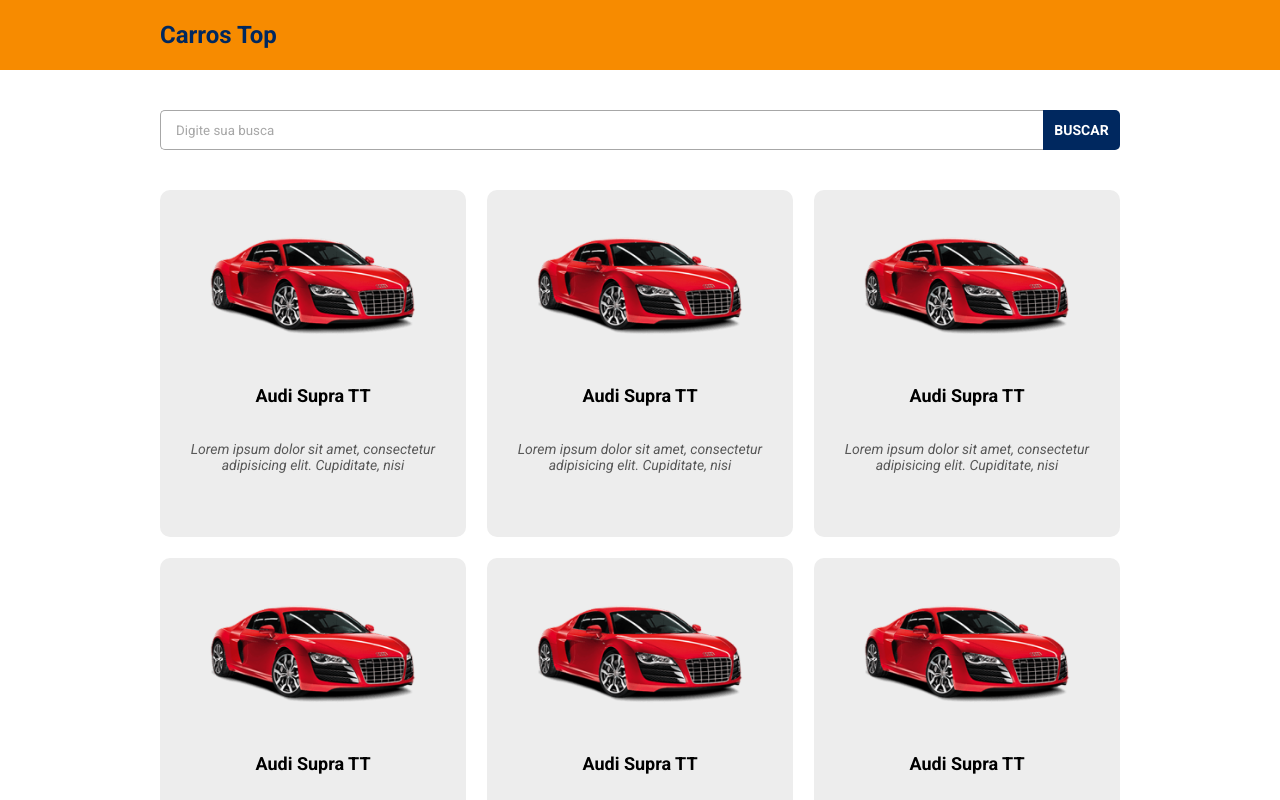
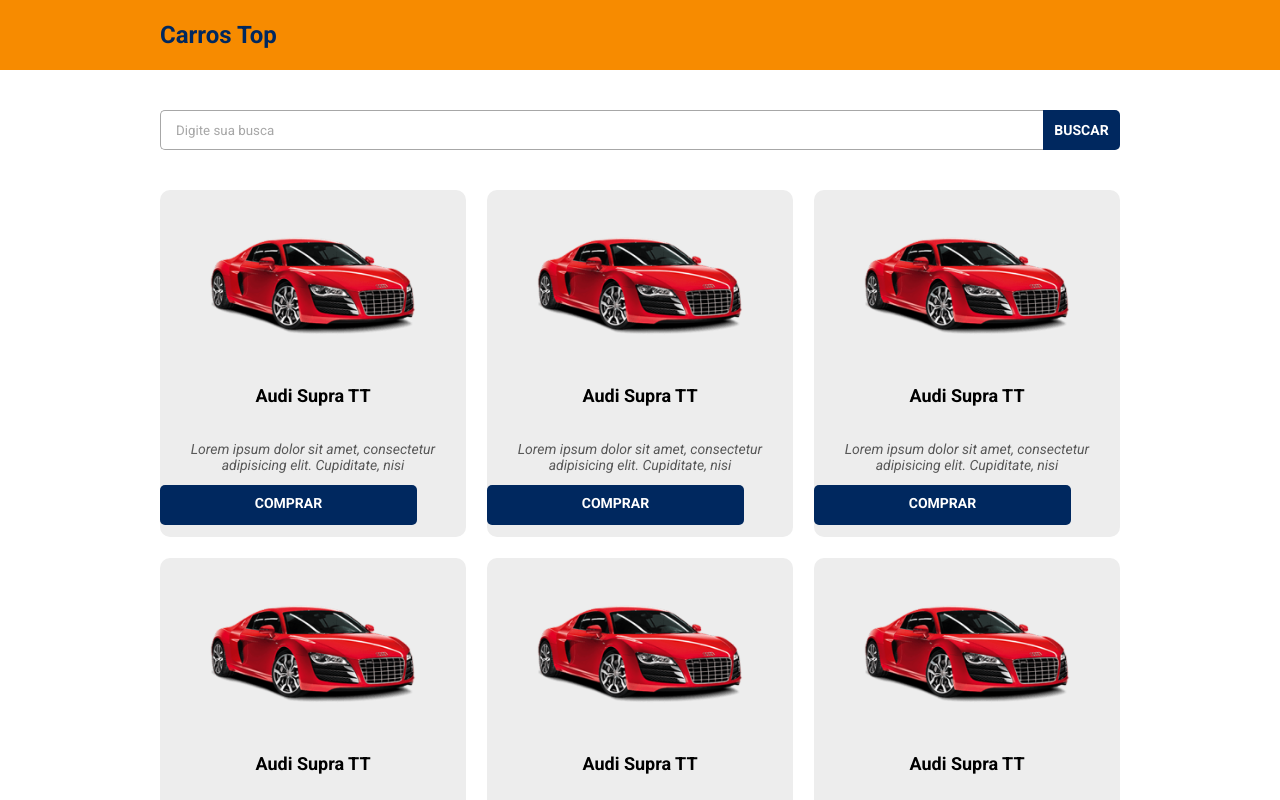
Before and after one commit to MatheusFariasRS/carrosTop, a React (Vite) app: page / in a window 1280 px wide. Shown: the top 800 px of the page. Built offline with nearby package versions, Linux system fonts and the light colour scheme.

Commit message:
buy button

```diff
--- /dev/null
+++ b/src/components/ButtonBuy/index.tsx
@@ -0,0 +1,8 @@
+import './styles.css'
+export default function ButtonBuy(){
+    return(
+        <div className="dsc-btn-buy">
+            COMPRAR
+        </div>
+    );
+}
--- /dev/null
+++ b/src/components/ButtonBuy/styles.css
@@ -0,0 +1,12 @@
+.dsc-btn-buy{
+    height: 40px;
+    width: 257px;
+    background-color: var(--dsc-color-bg-tertiary);
+    border-radius: 5px;
+    font-size: 14px;
+    font-weight: 700;
+    color: var(--dsc-color-font-secondary);
+    display: flex;
+    justify-content: center;
+    padding: 10px;
+}
--- a/src/components/CardCatalog/index.tsx
+++ b/src/components/CardCatalog/index.tsx
@@ -1,4 +1,5 @@
 import carImg from '../../assets/car.png';
+import ButtonBuy from '../ButtonBuy';
 import './styles.css';
 
 export default function CardCatalog() {
@@ -11,6 +12,9 @@
                 <h2>Audi Supra TT</h2>
                 <p>Lorem ipsum dolor sit amet, consectetur adipisicing elit. Cupiditate, nisi</p>
             </div>
+            <div className="dsc-catalog-card-btn">
+                <ButtonBuy/>
+            </div>
         </div>
     );
 }
--- a/src/components/CardCatalog/styles.css
+++ b/src/components/CardCatalog/styles.css
@@ -32,3 +32,7 @@
     width: 220px;
     height: 165px;
 }
+
+.dsc-catalog-card-btn{
+
+}
```
